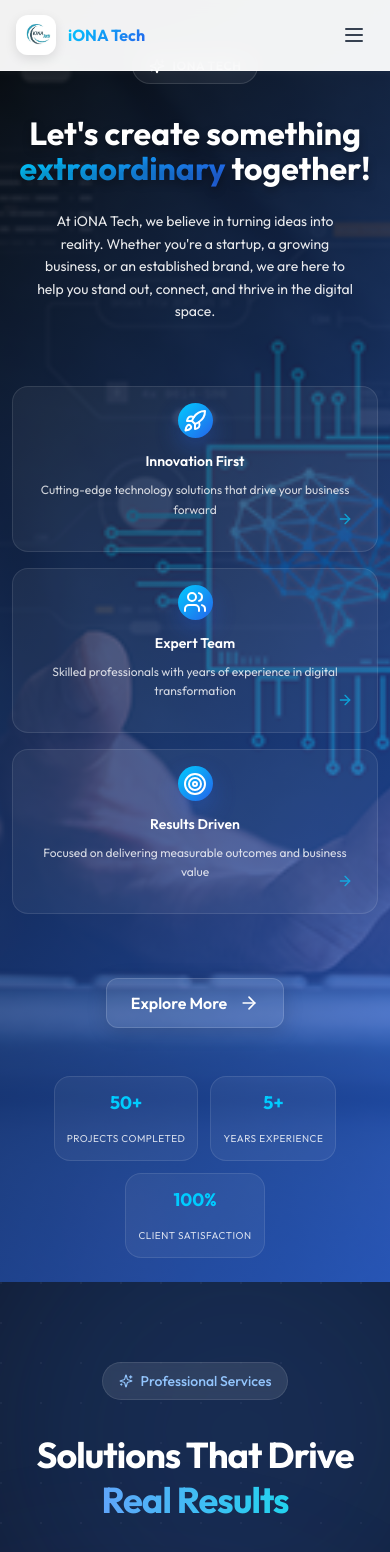
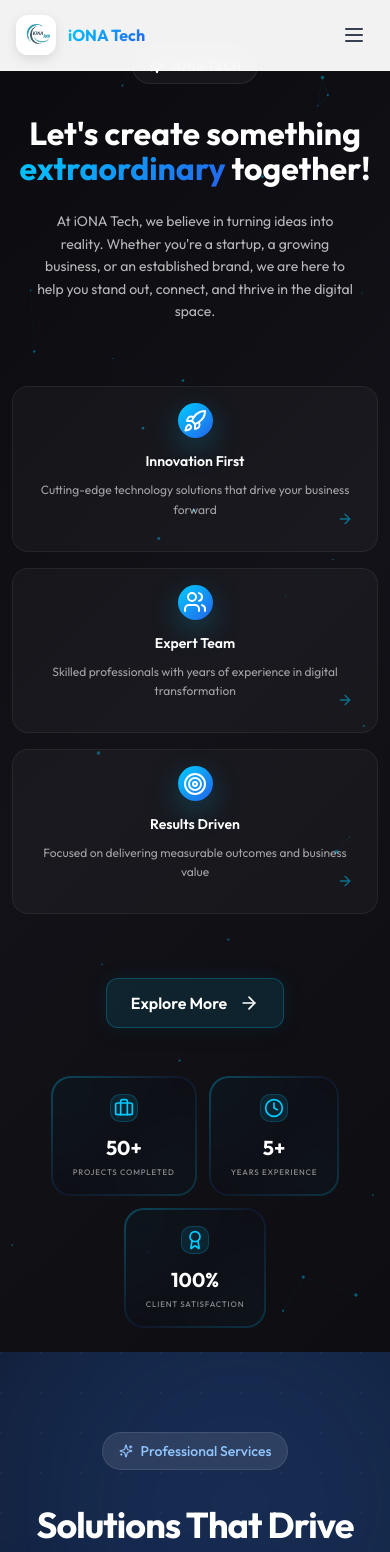
Before and after one commit to ionatech2025/ionatech, a React (Vite) app: page / in a window 390 px wide. Shown: the top 1552 px of the page. Built offline with nearby package versions, Linux system fonts and the light colour scheme.

Commit message:
refactor: update Tech hero section with advanced design
Deep charcoal background, gradient glows, particle animation, and enhanced glass stat cards.

Co-authored-by: iONATech <241550895+ionatech2025@users.noreply.github.com>

```diff
--- a/src/Components/Tech/Tech.css
+++ b/src/Components/Tech/Tech.css
@@ -9,33 +9,50 @@
   overflow: hidden;
 }
 
-/* Background */
+/* Deep Charcoal Background */
 .tech-background {
   position: absolute;
   top: 0;
   left: 0;
   right: 0;
   bottom: 0;
-  background: url(../../assets/Acode.webp);
-  background-size: cover;
-  background-position: center;
-  background-attachment: fixed;
+  background: linear-gradient(135deg, #0a0a0f 0%, #121218 50%, #0d0d12 100%);
 }
 
-/* Disable fixed attachment on mobile for better performance */
-@media (max-width: 768px) {
-  .tech-background {
-    background-attachment: scroll;
-  }
+/* Subtle Gradient Glows */
+.tech-gradient-glow {
+  position: absolute;
+  border-radius: 50%;
+  filter: blur(120px);
+  opacity: 0.4;
+  pointer-events: none;
 }
 
-.tech-overlay {
+.tech-gradient-glow-1 {
+  top: -20%;
+  right: -10%;
+  width: 600px;
+  height: 600px;
+  background: radial-gradient(circle, rgba(0, 120, 180, 0.3) 0%, transparent 70%);
+}
+
+.tech-gradient-glow-2 {
+  bottom: -30%;
+  left: -15%;
+  width: 700px;
+  height: 700px;
+  background: radial-gradient(circle, rgba(37, 99, 235, 0.25) 0%, transparent 70%);
+}
+
+/* Network Particle Canvas */
+.tech-particles-canvas {
   position: absolute;
   top: 0;
   left: 0;
-  right: 0;
-  bottom: 0;
-  background: linear-gradient(135deg, rgba(0, 0, 0, 0.8) 0%, rgba(37, 99, 235, 0.7) 100%);
+  width: 100%;
+  height: 100%;
+  pointer-events: none;
+  z-index: 1;
 }
 
 /* Container */
@@ -62,10 +79,10 @@
   display: inline-flex;
   align-items: center;
   gap: 0.5rem;
-  background: rgba(255, 255, 255, 0.06);
-  backdrop-filter: blur(6px);
-  -webkit-backdrop-filter: blur(6px);
-  border: 1px solid rgba(255, 255, 255, 0.12);
+  background: rgba(255, 255, 255, 0.04);
+  backdrop-filter: blur(12px);
+  -webkit-backdrop-filter: blur(12px);
+  border: 1px solid rgba(255, 255, 255, 0.08);
   color: white;
   padding: 0.75rem 1.5rem;
   border-radius: 2rem;
@@ -82,7 +99,7 @@
   font-weight: 700;
   line-height: 1.2;
   margin-bottom: 1.5rem;
-  text-shadow: 0 4px 8px rgba(0, 0, 0, 0.3);
+  color: #ffffff;
 }
 
 .tech-accent {
@@ -97,7 +114,7 @@
   line-height: 1.6;
   max-width: 32rem;
   margin: 0 auto;
-  opacity: 0.9;
+  color: rgba(255, 255, 255, 0.7);
 }
 
 /* Features Grid */
@@ -122,9 +139,9 @@
 }
 
 .tech-feature-link:hover .tech-feature {
-  background: rgba(255, 255, 255, 0.08);
-  border-color: rgba(255, 255, 255, 0.18);
-  box-shadow: 0 16px 40px rgba(0, 0, 0, 0.18);
+  background: rgba(255, 255, 255, 0.06);
+  border-color: rgba(0, 204, 255, 0.2);
+  box-shadow: 0 16px 40px rgba(0, 0, 0, 0.3), 0 0 30px rgba(0, 204, 255, 0.05);
 }
 
 .tech-feature-link:hover .feature-arrow {
@@ -134,13 +151,13 @@
 
 /* Feature Card */
 .tech-feature {
-  background: rgba(255, 255, 255, 0.05);
-  backdrop-filter: blur(6px);
-  -webkit-backdrop-filter: blur(6px);
-  border: 1px solid rgba(255, 255, 255, 0.1);
+  background: rgba(255, 255, 255, 0.03);
+  backdrop-filter: blur(12px);
+  -webkit-backdrop-filter: blur(12px);
+  border: 1px solid rgba(255, 255, 255, 0.06);
   border-radius: 1rem;
   padding: 2rem;
-  transition: all 0.35s cubic-bezier(0.4, 0, 0.2, 1);
+  transition: all 0.4s cubic-bezier(0.4, 0, 0.2, 1);
   position: relative;
   height: 100%;
   display: flex;
@@ -157,7 +174,7 @@
   justify-content: center;
   margin: 0 auto 1rem;
   color: white;
-  box-shadow: 0 10px 25px rgba(37, 99, 235, 0.3);
+  box-shadow: 0 10px 30px rgba(0, 204, 255, 0.25);
 }
 
 .feature-title {
@@ -168,7 +185,7 @@
 }
 
 .feature-description {
-  color: rgba(255, 255, 255, 0.8);
+  color: rgba(255, 255, 255, 0.6);
   line-height: 1.6;
   font-size: 0.875rem;
   flex-grow: 1;
@@ -181,7 +198,7 @@
   bottom: 1.5rem;
   right: 1.5rem;
   color: #00ccff;
-  opacity: 0.7;
+  opacity: 0.5;
   transition: all 0.3s ease;
 }
 
@@ -197,70 +214,126 @@
   display: inline-flex;
   align-items: center;
   gap: 0.75rem;
-  background: rgba(255, 255, 255, 0.08);
-  backdrop-filter: blur(6px);
-  -webkit-backdrop-filter: blur(6px);
-  border: 1px solid rgba(255, 255, 255, 0.15);
+  background: rgba(0, 204, 255, 0.1);
+  backdrop-filter: blur(12px);
+  -webkit-backdrop-filter: blur(12px);
+  border: 1px solid rgba(0, 204, 255, 0.25);
   color: white;
   padding: 1rem 2rem;
   border-radius: 0.75rem;
   font-size: 1.125rem;
   font-weight: 600;
   cursor: pointer;
-  transition: all 0.35s cubic-bezier(0.4, 0, 0.2, 1);
-  box-shadow: 0 4px 20px rgba(0, 0, 0, 0.15);
+  transition: all 0.4s cubic-bezier(0.4, 0, 0.2, 1);
+  box-shadow: 0 4px 20px rgba(0, 0, 0, 0.2), 0 0 20px rgba(0, 204, 255, 0.1);
   white-space: nowrap;
   min-width: fit-content;
 }
 
 .tech-button:hover {
   transform: translateY(-2px);
-  background: rgba(255, 255, 255, 0.12);
-  border-color: rgba(255, 255, 255, 0.25);
-  box-shadow: 0 8px 30px rgba(0, 0, 0, 0.2);
+  background: rgba(0, 204, 255, 0.15);
+  border-color: rgba(0, 204, 255, 0.4);
+  box-shadow: 0 8px 30px rgba(0, 0, 0, 0.3), 0 0 40px rgba(0, 204, 255, 0.15);
 }
 
-/* Stats */
+/* Enhanced Stats Cards with Advanced Glassmorphism */
 .tech-stats {
   display: flex;
-  gap: 3rem;
+  gap: 2rem;
   flex-wrap: wrap;
   justify-content: center;
   max-width: 100%;
 }
 
-.stat-item {
-  text-align: center;
-  background: rgba(255, 255, 255, 0.05);
-  backdrop-filter: blur(6px);
-  -webkit-backdrop-filter: blur(6px);
-  border: 1px solid rgba(255, 255, 255, 0.1);
-  border-radius: 1rem;
-  padding: 1.5rem;
-  min-width: 120px;
-  transition: all 0.35s cubic-bezier(0.4, 0, 0.2, 1);
+.stat-card {
+  position: relative;
+  padding: 2px;
+  border-radius: 1.25rem;
+  background: linear-gradient(135deg, rgba(0, 204, 255, 0.3) 0%, rgba(37, 99, 235, 0.1) 50%, rgba(0, 204, 255, 0.2) 100%);
+  overflow: hidden;
+  transition: all 0.4s cubic-bezier(0.4, 0, 0.2, 1);
 }
 
-.stat-item:hover {
-  transform: translateY(-4px) scale(1.02);
-  background: rgba(255, 255, 255, 0.08);
-  border-color: rgba(255, 255, 255, 0.18);
-  box-shadow: 0 12px 32px rgba(0, 0, 0, 0.15);
+.stat-card::before {
+  content: '';
+  position: absolute;
+  top: 0;
+  left: -100%;
+  width: 100%;
+  height: 100%;
+  background: linear-gradient(90deg, transparent, rgba(255, 255, 255, 0.1), transparent);
+  transition: left 0.6s ease;
+}
+
+.stat-card:hover::before {
+  left: 100%;
+}
+
+.stat-card:hover {
+  transform: translateY(-6px) scale(1.02);
+  background: linear-gradient(135deg, rgba(0, 204, 255, 0.5) 0%, rgba(37, 99, 235, 0.2) 50%, rgba(0, 204, 255, 0.4) 100%);
+  box-shadow: 0 20px 50px rgba(0, 0, 0, 0.3), 0 0 40px rgba(0, 204, 255, 0.15);
+}
+
+.stat-card-glow {
+  position: absolute;
+  top: 50%;
+  left: 50%;
+  transform: translate(-50%, -50%);
+  width: 150%;
+  height: 150%;
+  background: radial-gradient(circle, rgba(0, 204, 255, 0.08) 0%, transparent 60%);
+  pointer-events: none;
+  opacity: 0;
+  transition: opacity 0.4s ease;
+}
+
+.stat-card:hover .stat-card-glow {
+  opacity: 1;
+}
+
+.stat-card-content {
+  position: relative;
+  display: flex;
+  flex-direction: column;
+  align-items: center;
+  gap: 0.5rem;
+  background: rgba(15, 15, 20, 0.9);
+  backdrop-filter: blur(20px);
+  -webkit-backdrop-filter: blur(20px);
+  border-radius: calc(1.25rem - 2px);
+  padding: 1.75rem 2.5rem;
+  min-width: 140px;
+}
+
+.stat-icon {
+  display: flex;
+  align-items: center;
+  justify-content: center;
+  width: 40px;
+  height: 40px;
+  border-radius: 10px;
+  background: rgba(0, 204, 255, 0.1);
+  border: 1px solid rgba(0, 204, 255, 0.2);
+  color: #00ccff;
+  margin-bottom: 0.5rem;
 }
 
 .stat-number {
   display: block;
-  font-size: 2rem;
+  font-size: 2.25rem;
   font-weight: 700;
-  color: #00ccff;
-  margin-bottom: 0.5rem;
+  color: #ffffff;
+  line-height: 1;
 }
 
 .stat-label {
-  font-size: 0.875rem;
-  color: rgba(255, 255, 255, 0.8);
+  font-size: 0.75rem;
+  color: rgba(255, 255, 255, 0.5);
   text-transform: uppercase;
-  letter-spacing: 0.05em;
+  letter-spacing: 0.1em;
+  font-weight: 500;
 }
 
 /* Responsive Design */
@@ -291,16 +364,26 @@
   }
 
   .tech-stats {
-    gap: 4rem;
+    gap: 2.5rem;
   }
 
-  .stat-item {
-    padding: 2rem;
-    min-width: 150px;
+  .stat-card-content {
+    padding: 2rem 3rem;
+    min-width: 160px;
   }
 
   .stat-number {
-    font-size: 2.5rem;
+    font-size: 2.75rem;
+  }
+
+  .tech-gradient-glow-1 {
+    width: 800px;
+    height: 800px;
+  }
+
+  .tech-gradient-glow-2 {
+    width: 900px;
+    height: 900px;
   }
 }
 
@@ -329,7 +412,7 @@
   }
 
   .tech-stats {
-    gap: 3rem;
+    gap: 2rem;
   }
 }
 
@@ -358,7 +441,7 @@
   }
 
   .tech-stats {
-    gap: 2.5rem;
+    gap: 1.75rem;
   }
 }
 
@@ -397,16 +480,26 @@
   }
 
   .tech-stats {
-    gap: 2rem;
+    gap: 1.5rem;
   }
 
-  .stat-item {
-    padding: 1.25rem;
-    min-width: 110px;
+  .stat-card-content {
+    padding: 1.5rem 2rem;
+    min-width: 120px;
   }
 
   .stat-number {
-    font-size: 1.75rem;
+    font-size: 2rem;
+  }
+
+  .tech-gradient-glow-1 {
+    width: 400px;
+    height: 400px;
+  }
+
+  .tech-gradient-glow-2 {
+    width: 500px;
+    height: 500px;
   }
 }
 
@@ -444,16 +537,22 @@
   }
 
   .tech-stats {
-    gap: 1.5rem;
+    gap: 1.25rem;
   }
 
-  .stat-item {
-    padding: 1rem;
-    min-width: 100px;
+  .stat-card-content {
+    padding: 1.25rem 1.75rem;
+    min-width: 110px;
   }
 
   .stat-number {
-    font-size: 1.5rem;
+    font-size: 1.75rem;
+  }
+
+  .tech-gradient-glow-1,
+  .tech-gradient-glow-2 {
+    width: 350px;
+    height: 350px;
   }
 }
 
@@ -494,17 +593,29 @@
     gap: 1rem;
   }
 
-  .stat-item {
-    padding: 0.875rem;
-    min-width: 90px;
+  .stat-card-content {
+    padding: 1.25rem 1.5rem;
+    min-width: 95px;
   }
 
   .stat-number {
-    font-size: 1.25rem;
+    font-size: 1.5rem;
   }
 
   .stat-label {
-    font-size: 0.75rem;
+    font-size: 0.625rem;
+  }
+
+  .stat-icon {
+    width: 32px;
+    height: 32px;
+  }
+
+  .tech-gradient-glow-1,
+  .tech-gradient-glow-2 {
+    width: 250px;
+    height: 250px;
+    opacity: 0.3;
   }
 }
 
@@ -560,17 +671,29 @@
     gap: 0.75rem;
   }
 
-  .stat-item {
-    padding: 0.75rem;
-    min-width: 80px;
+  .stat-card-content {
+    padding: 1rem 1.25rem;
+    min-width: 85px;
   }
 
   .stat-number {
-    font-size: 1.125rem;
+    font-size: 1.25rem;
   }
 
   .stat-label {
-    font-size: 0.625rem;
+    font-size: 0.5rem;
+  }
+
+  .stat-icon {
+    width: 28px;
+    height: 28px;
+  }
+
+  .tech-gradient-glow-1,
+  .tech-gradient-glow-2 {
+    width: 200px;
+    height: 200px;
+    opacity: 0.25;
   }
 }
 
@@ -602,9 +725,9 @@
     font-size: 0.875rem;
   }
 
-  .stat-item {
-    padding: 0.625rem;
-    min-width: 70px;
+  .stat-card-content {
+    padding: 0.875rem 1rem;
+    min-width: 75px;
   }
 
   .stat-number {
@@ -612,7 +735,7 @@
   }
 
   .stat-label {
-    font-size: 0.5rem;
+    font-size: 0.4375rem;
   }
 }
 
@@ -653,3 +776,19 @@
 .tech-feature:nth-child(3) {
   animation-delay: 0.2s;
 }
+
+.stat-card {
+  animation: fadeInUp 0.6s ease forwards;
+}
+
+.stat-card:nth-child(1) {
+  animation-delay: 0.5s;
+}
+
+.stat-card:nth-child(2) {
+  animation-delay: 0.6s;
+}
+
+.stat-card:nth-child(3) {
+  animation-delay: 0.7s;
+}
--- a/src/Components/Tech/Tech.jsx
+++ b/src/Components/Tech/Tech.jsx
@@ -1,9 +1,101 @@
-import React from 'react'
+import React, { useEffect, useRef } from 'react'
 import './Tech.css'
-import { Sparkles, ArrowRight, Rocket, Users, Target } from 'lucide-react'
+import { Sparkles, ArrowRight, Rocket, Users, Target, Briefcase, Clock, Award } from 'lucide-react'
 import { Link } from 'react-scroll'
 
 const Tech = () => {
+  const canvasRef = useRef(null)
+
+  // Network particle animation
+  useEffect(() => {
+    const canvas = canvasRef.current
+    if (!canvas) return
+
+    const ctx = canvas.getContext('2d')
+    let animationFrameId
+    let particles = []
+
+    const resizeCanvas = () => {
+      canvas.width = canvas.offsetWidth
+      canvas.height = canvas.offsetHeight
+    }
+
+    resizeCanvas()
+    window.addEventListener('resize', resizeCanvas)
+
+    // Particle class
+    class Particle {
+      constructor() {
+        this.x = Math.random() * canvas.width
+        this.y = Math.random() * canvas.height
+        this.vx = (Math.random() - 0.5) * 0.3
+        this.vy = (Math.random() - 0.5) * 0.3
+        this.radius = Math.random() * 1.5 + 0.5
+      }
+
+      update() {
+        this.x += this.vx
+        this.y += this.vy
+
+        if (this.x < 0 || this.x > canvas.width) this.vx *= -1
+        if (this.y < 0 || this.y > canvas.height) this.vy *= -1
+      }
+
+      draw() {
+        ctx.beginPath()
+        ctx.arc(this.x, this.y, this.radius, 0, Math.PI * 2)
+        ctx.fillStyle = 'rgba(0, 204, 255, 0.4)'
+        ctx.fill()
+      }
+    }
+
+    // Create particles
+    const particleCount = Math.min(80, Math.floor((canvas.width * canvas.height) / 15000))
+    for (let i = 0; i < particleCount; i++) {
+      particles.push(new Particle())
+    }
+
+    // Draw connections
+    const drawConnections = () => {
+      for (let i = 0; i < particles.length; i++) {
+        for (let j = i + 1; j < particles.length; j++) {
+          const dx = particles[i].x - particles[j].x
+          const dy = particles[i].y - particles[j].y
+          const distance = Math.sqrt(dx * dx + dy * dy)
+
+          if (distance < 120) {
+            ctx.beginPath()
+            ctx.moveTo(particles[i].x, particles[i].y)
+            ctx.lineTo(particles[j].x, particles[j].y)
+            ctx.strokeStyle = `rgba(0, 204, 255, ${0.15 * (1 - distance / 120)})`
+            ctx.lineWidth = 0.5
+            ctx.stroke()
+          }
+        }
+      }
+    }
+
+    // Animation loop
+    const animate = () => {
+      ctx.clearRect(0, 0, canvas.width, canvas.height)
+
+      particles.forEach(particle => {
+        particle.update()
+        particle.draw()
+      })
+
+      drawConnections()
+      animationFrameId = requestAnimationFrame(animate)
+    }
+
+    animate()
+
+    return () => {
+      window.removeEventListener('resize', resizeCanvas)
+      cancelAnimationFrame(animationFrameId)
+    }
+  }, [])
+
   const scrollToAbout = () => {
     const aboutSection = document.getElementById('about')
     if (aboutSection) {
@@ -35,11 +127,34 @@ const Tech = () => {
     }
   ]
 
+  const stats = [
+    {
+      icon: <Briefcase className="w-5 h-5" />,
+      number: "50+",
+      label: "Projects Completed"
+    },
+    {
+      icon: <Clock className="w-5 h-5" />,
+      number: "5+",
+      label: "Years Experience"
+    },
+    {
+      icon: <Award className="w-5 h-5" />,
+      number: "100%",
+      label: "Client Satisfaction"
+    }
+  ]
+
   return (
     <section className="tech-section">
+      {/* Deep charcoal background with gradient glow */}
       <div className="tech-background">
-        <div className="tech-overlay"></div>
+        <div className="tech-gradient-glow tech-gradient-glow-1"></div>
+        <div className="tech-gradient-glow tech-gradient-glow-2"></div>
       </div>
+
+      {/* Network particle canvas */}
+      <canvas ref={canvasRef} className="tech-particles-canvas"></canvas>
 
       <div className="tech-container">
         <div className="tech-content">
@@ -51,14 +166,14 @@ const Tech = () => {
             </div>
 
             <h1 className="tech-title">
-              Let's create something
+              Let&apos;s create something
               <span className="tech-accent"> extraordinary</span>
               <span className="tech-accent">  </span>
                together!
             </h1>
 
             <p className="tech-description">
-              At iONA Tech, we believe in turning ideas into reality. Whether you're a startup, a growing business,
+              At iONA Tech, we believe in turning ideas into reality. Whether you&apos;re a startup, a growing business,
               or an established brand, we are here to help you stand out, connect, and thrive in the digital space.
             </p>
           </div>
@@ -95,19 +210,20 @@ const Tech = () => {
               <ArrowRight className="w-5 h-5" />
             </button>
 
+            {/* Enhanced Stats Cards with Glassmorphism */}
             <div className="tech-stats">
-              <div className="stat-item">
-                <span className="stat-number">50+</span>
-                <span className="stat-label">Projects Completed</span>
-              </div>
-              <div className="stat-item">
-                <span className="stat-number">5+</span>
-                <span className="stat-label">Years Experience</span>
-              </div>
-              <div className="stat-item">
-                <span className="stat-number">100%</span>
-                <span className="stat-label">Client Satisfaction</span>
-              </div>
+              {stats.map((stat, index) => (
+                <div key={index} className="stat-card">
+                  <div className="stat-card-glow"></div>
+                  <div className="stat-card-content">
+                    <div className="stat-icon">
+                      {stat.icon}
+                    </div>
+                    <span className="stat-number">{stat.number}</span>
+                    <span className="stat-label">{stat.label}</span>
+                  </div>
+                </div>
+              ))}
             </div>
           </div>
         </div>
```
